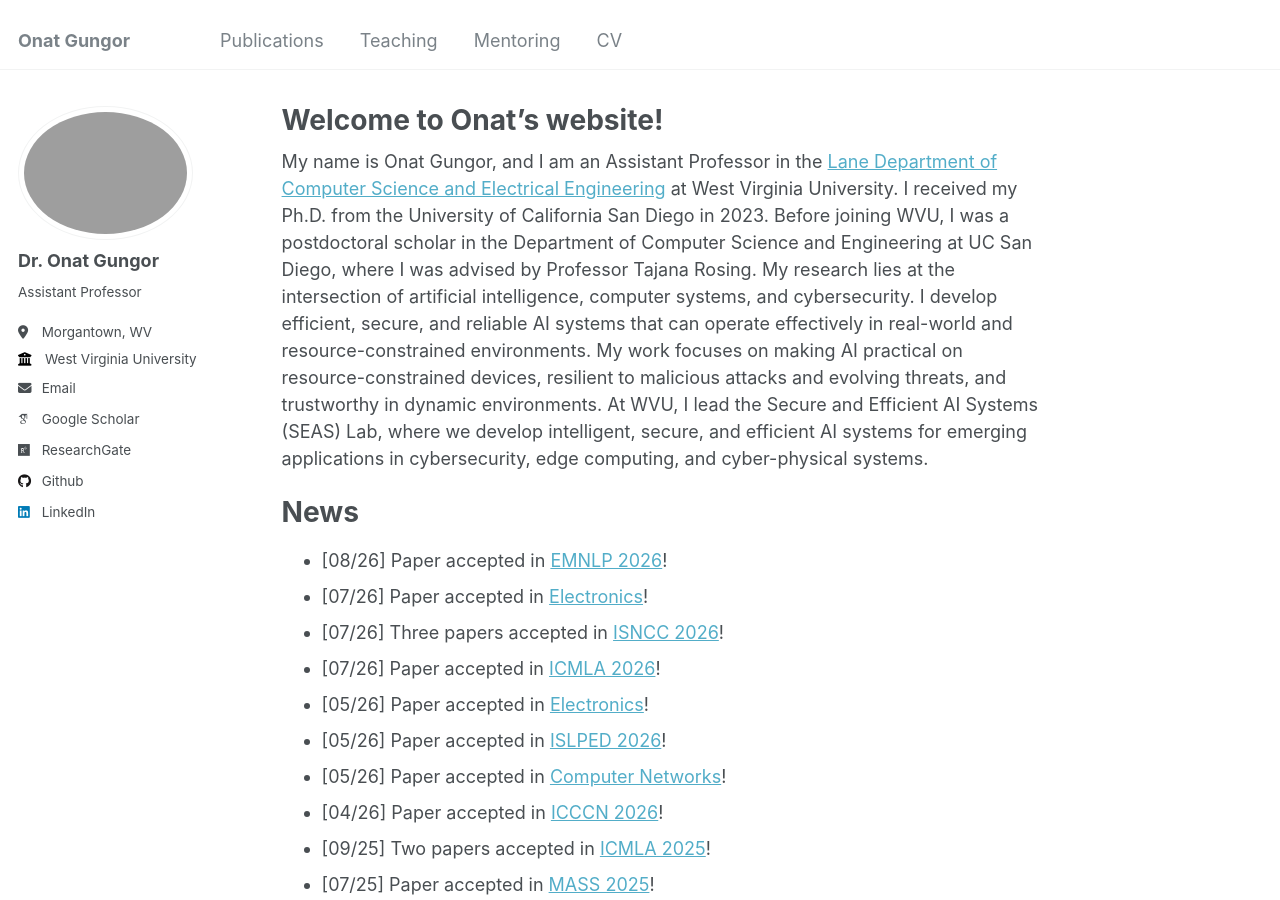
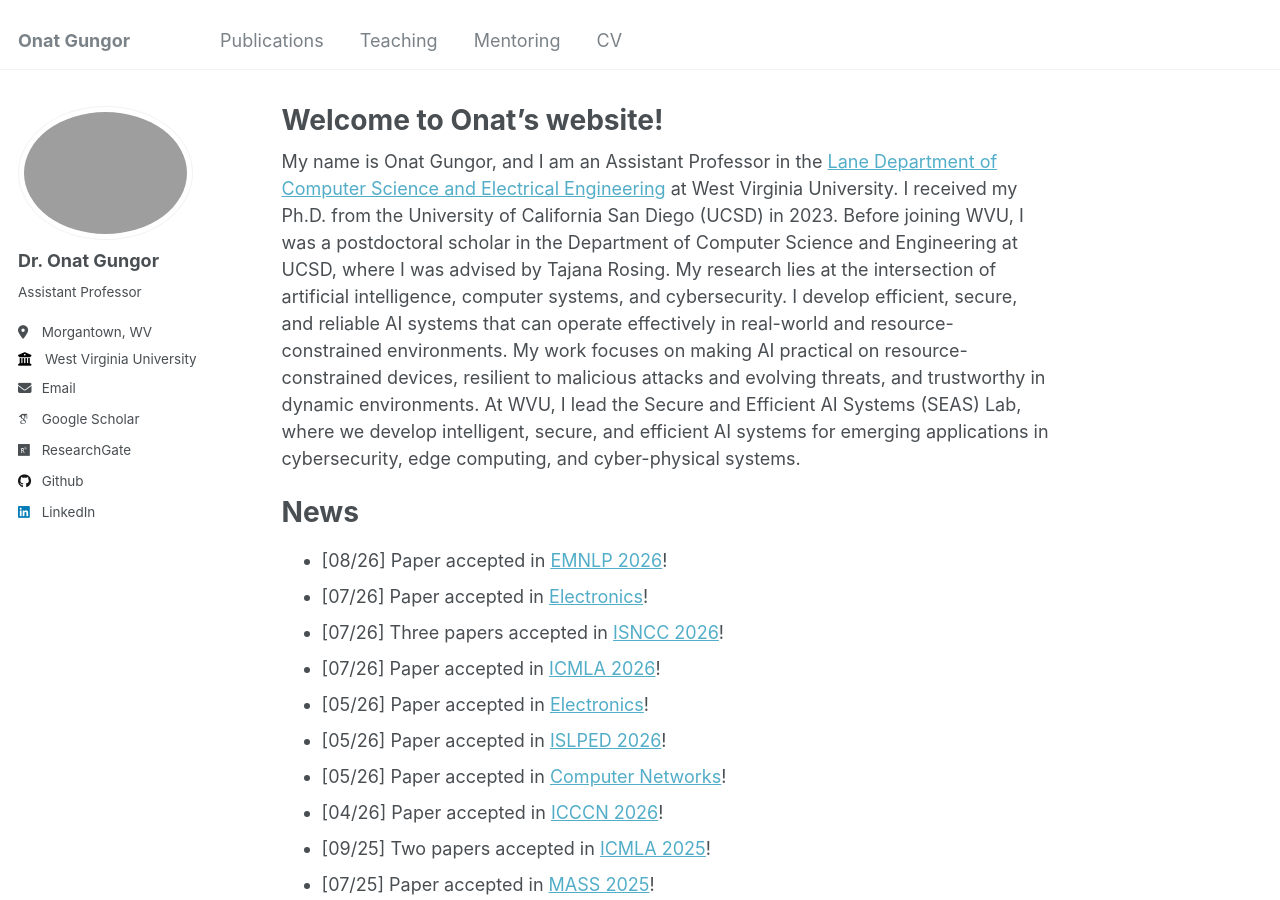
Before and after one commit to onatucsd/onatucsd.github.io, a Jekyll site: the page built from _pages/about.md, in a window 1280 px wide and 900 px high. Built offline with Jekyll 4.4.1, drawn with Linux system fonts in a browser that asks for light colours; some web fonts are replaced.

Commit message:
Update about.md

```diff
--- a/_pages/about.md
+++ b/_pages/about.md
@@ -6,7 +6,7 @@ redirect_from:
   - /about/
   - /about.html
 ---
-My name is Onat Gungor, and I am an Assistant Professor in the [Lane Department of Computer Science and Electrical Engineering](https://lcsee.statler.wvu.edu) at West Virginia University. I received my Ph.D. from the University of California San Diego in 2023. Before joining WVU, I was a postdoctoral scholar in the Department of Computer Science and Engineering at UC San Diego, where I was advised by Professor Tajana Rosing. My research lies at the intersection of artificial intelligence, computer systems, and cybersecurity. I develop efficient, secure, and reliable AI systems that can operate effectively in real-world and resource-constrained environments. My work focuses on making AI practical on resource-constrained devices, resilient to malicious attacks and evolving threats, and trustworthy in dynamic environments. At WVU, I lead the Secure and Efficient AI Systems (SEAS) Lab, where we develop intelligent, secure, and efficient AI systems for emerging applications in cybersecurity, edge computing, and cyber-physical systems.
+My name is Onat Gungor, and I am an Assistant Professor in the [Lane Department of Computer Science and Electrical Engineering](https://lcsee.statler.wvu.edu) at West Virginia University. I received my Ph.D. from the University of California San Diego (UCSD) in 2023. Before joining WVU, I was a postdoctoral scholar in the Department of Computer Science and Engineering at UCSD, where I was advised by Tajana Rosing. My research lies at the intersection of artificial intelligence, computer systems, and cybersecurity. I develop efficient, secure, and reliable AI systems that can operate effectively in real-world and resource-constrained environments. My work focuses on making AI practical on resource-constrained devices, resilient to malicious attacks and evolving threats, and trustworthy in dynamic environments. At WVU, I lead the Secure and Efficient AI Systems (SEAS) Lab, where we develop intelligent, secure, and efficient AI systems for emerging applications in cybersecurity, edge computing, and cyber-physical systems.
 
 News
 ======
```
